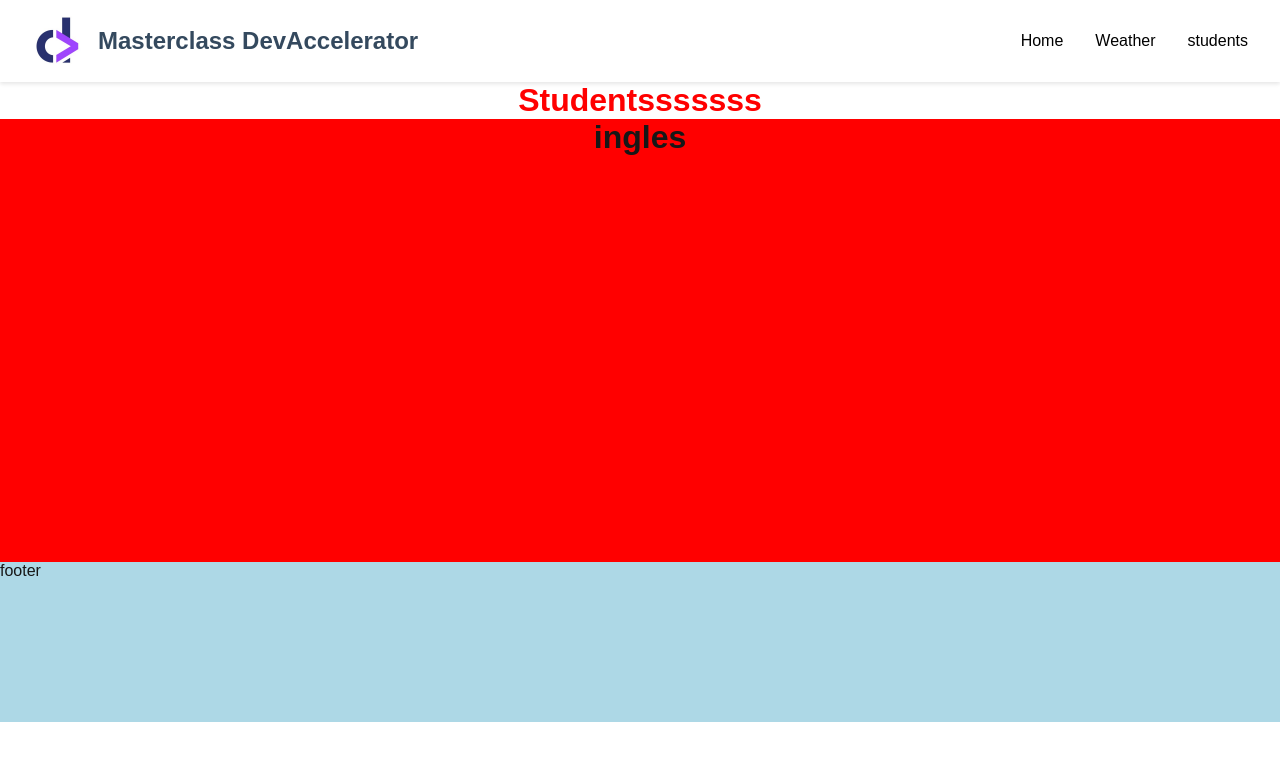
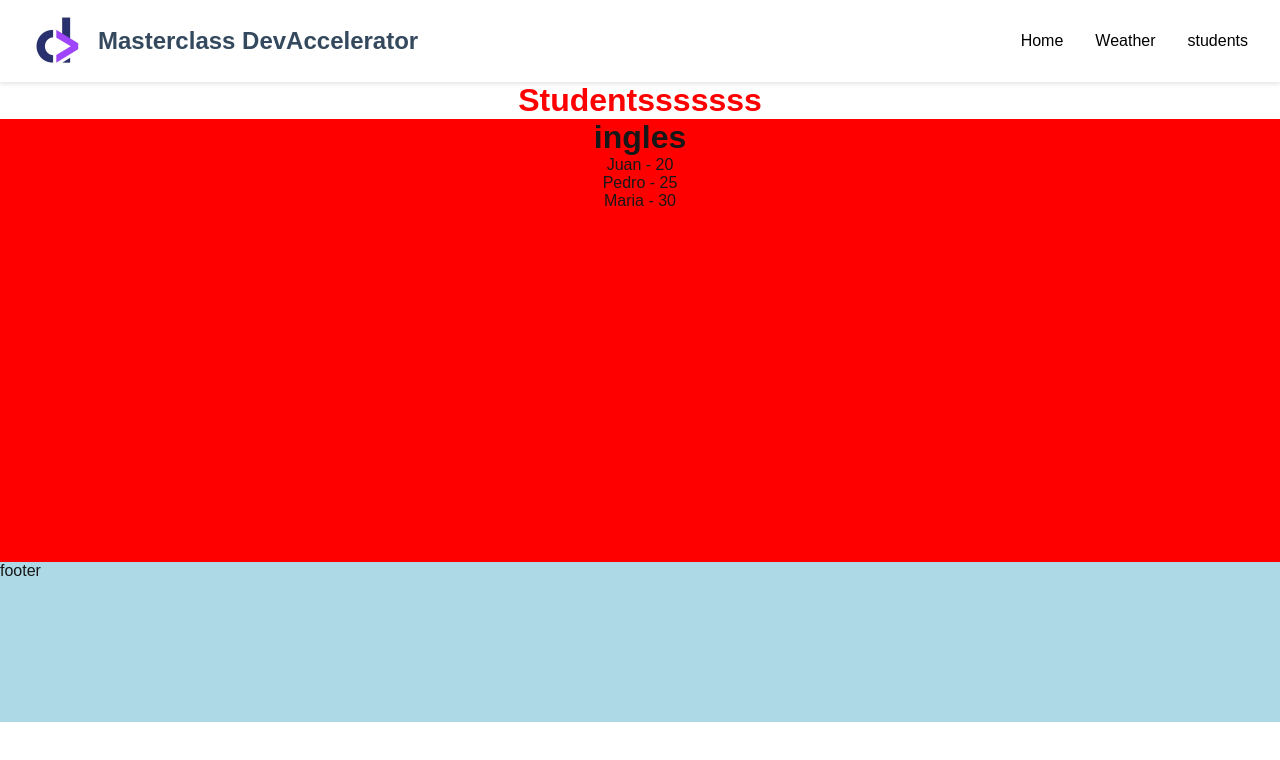
Before and after one commit to lolo-vignolo/masrterclass, a Next.js app: page /students/studentIngl in a window 1280 px wide. Shown: the top 760 px of the page. Built offline with nearby package versions, Linux system fonts and the light colour scheme.

Commit message:
create a list of students

```diff
--- a/src/app/students/studentIngl/page.tsx
+++ b/src/app/students/studentIngl/page.tsx
@@ -1,9 +1,21 @@
 const StudentsIng = () => {
+  const students = [
+    { name: "Juan", age: 20 },
+    { name: "Pedro", age: 25 },
+    { name: "Maria", age: 30 },
+  ];
   return (
     <div
       style={{ textAlign: "center", height: "50rem", backgroundColor: "red" }}
     >
       <h1>ingles</h1>
+      <ul>
+        {students.map((student, index) => (
+          <li key={index}>
+            {student.name} - {student.age}
+          </li>
+        ))}
+      </ul>
     </div>
   );
 };
```
